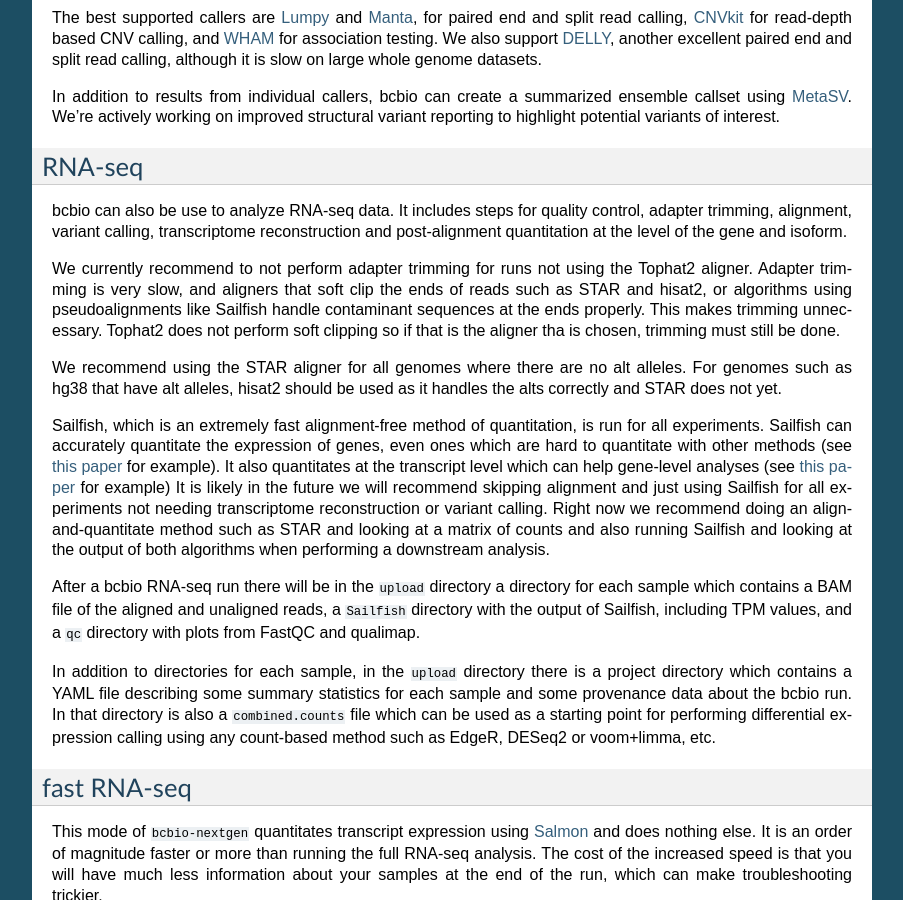
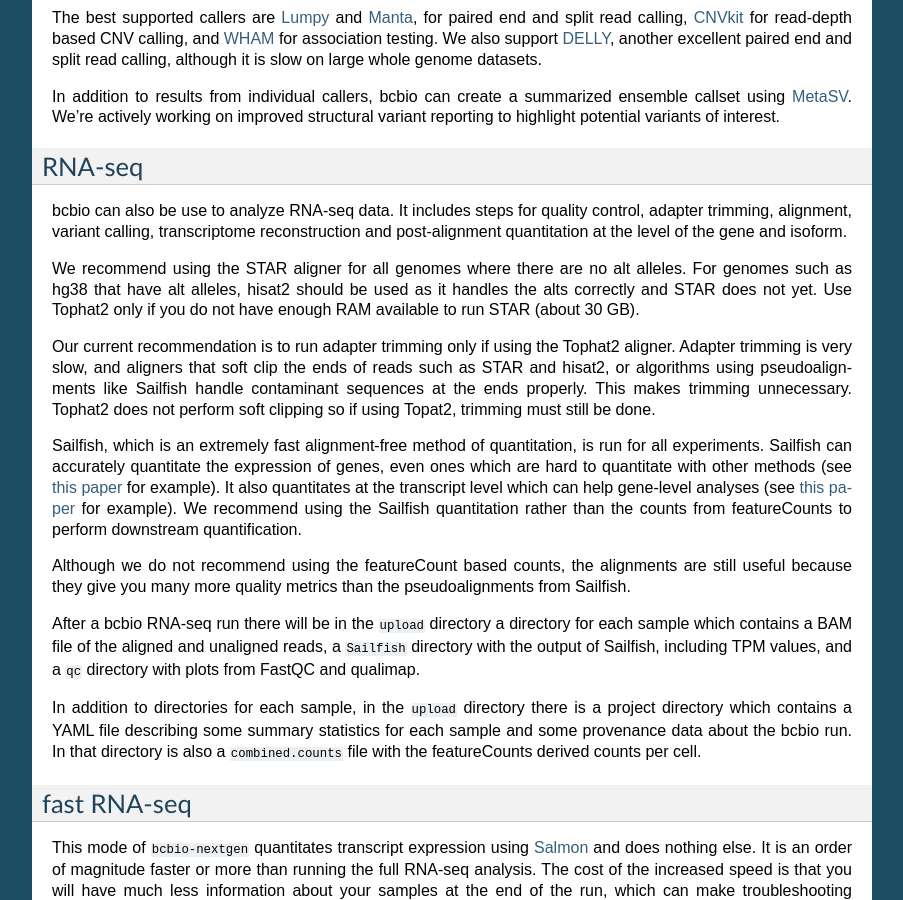
Before and after one commit to bcbio/bcbio-nextgen, a Sphinx documentation site: the page built from docs/contents/pipelines.rst, in a window 1280 px wide and 900 px high, scrolled down 2894 px. Shown: the whole window, without its empty margins (198-1101 px from the left). Built offline with Sphinx 7.4.7, drawn with Linux system fonts in a browser that asks for light colours.

Commit message:
Add more recommendations to RNA-seq documentation.

```diff
--- a/docs/contents/pipelines.rst
+++ b/docs/contents/pipelines.rst
@@ -233,28 +233,30 @@
 reconstruction and post-alignment quantitation at the level of the gene
 and isoform.
 
-We currently recommend to not perform adapter trimming for runs not using the
-Tophat2 aligner. Adapter trimming is very slow, and aligners that soft clip the
-ends of reads such as STAR and hisat2, or algorithms using pseudoalignments like
-Sailfish handle contaminant sequences at the ends properly. This makes trimming
-unnecessary. Tophat2 does not perform soft clipping so if that is the aligner
-tha is chosen, trimming must still be done.
-
 We recommend using the STAR aligner for all genomes where there are no alt
 alleles. For genomes such as hg38 that have alt alleles, hisat2 should be used
-as it handles the alts correctly and STAR does not yet.
+as it handles the alts correctly and STAR does not yet. Use Tophat2 only
+if you do not have enough RAM available to run STAR (about 30 GB).
+
+Our current recommendation is to run adapter trimming only if using the Tophat2
+aligner. Adapter trimming is very slow, and aligners that soft clip the ends of
+reads such as STAR and hisat2, or algorithms using pseudoalignments like
+Sailfish handle contaminant sequences at the ends properly. This makes trimming
+unnecessary. Tophat2 does not perform soft clipping so if using Topat2,
+trimming must still be done.
 
 Sailfish, which is an extremely fast alignment-free method of quantitation, is
 run for all experiments. Sailfish can accurately quantitate the expression of
 genes, even ones which are hard to quantitate with other methods (see `this
 paper <http://www.genomebiology.com/2015/16/1/177>`_ for example). It also
 quantitates at the transcript level which can help gene-level analyses (see
-`this paper <http://f1000research.com/articles/4-1521/v1>`_ for example) It is
-likely in the future we will recommend skipping alignment and just using
-Sailfish for all experiments not needing transcriptome reconstruction or variant
-calling. Right now we recommend doing an align-and-quantitate method such as
-STAR and looking at a matrix of counts and also running Sailfish and looking at
-the output of both algorithms when performing a downstream analysis.
+`this paper <http://f1000research.com/articles/4-1521/v1>`_ for example).
+We recommend using the Sailfish quantitation rather than the counts from
+featureCounts to perform downstream quantification.
+
+Although we do not recommend using the featureCount based counts, the alignments
+are still useful because they give you many more quality metrics than the
+pseudoalignments from Sailfish.
 
 After a bcbio RNA-seq run there will be in the ``upload`` directory a directory
 for each sample which contains a BAM file of the aligned and unaligned reads, a
@@ -264,18 +266,16 @@
 In addition to directories for each sample, in the ``upload`` directory there is
 a project directory which contains a YAML file describing some summary
 statistics for each sample and some provenance data about the bcbio run. In that
-directory is also a ``combined.counts`` file which can be used as a starting
-point for performing differential expression calling using any count-based
-method such as EdgeR, DESeq2 or voom+limma, etc.
+directory is also a ``combined.counts`` file with the featureCounts derived
+counts per cell.
 
 fast RNA-seq
 ~~~~~~~~~~~~
-This mode of ``bcbio-nextgen`` quantitates transcript expression using
-`Salmon <http://salmon.readthedocs.org/en/latest/>`_ and does nothing else.
-It is an order of magnitude faster or more than running the full RNA-seq analysis.
-The cost of the increased speed is that you will have much less information
-about your samples at the end of the run, which can make troubleshooting
-trickier.
+This mode of ``bcbio-nextgen`` quantitates transcript expression using `Salmon
+<http://salmon.readthedocs.org/en/latest/>`_ and does nothing else. It is an
+order of magnitude faster or more than running the full RNA-seq analysis. The
+cost of the increased speed is that you will have much less information about
+your samples at the end of the run, which can make troubleshooting trickier.
 
 single-cell RNA-seq
 ~~~~~~~~~~~~~~~~~~~
```
